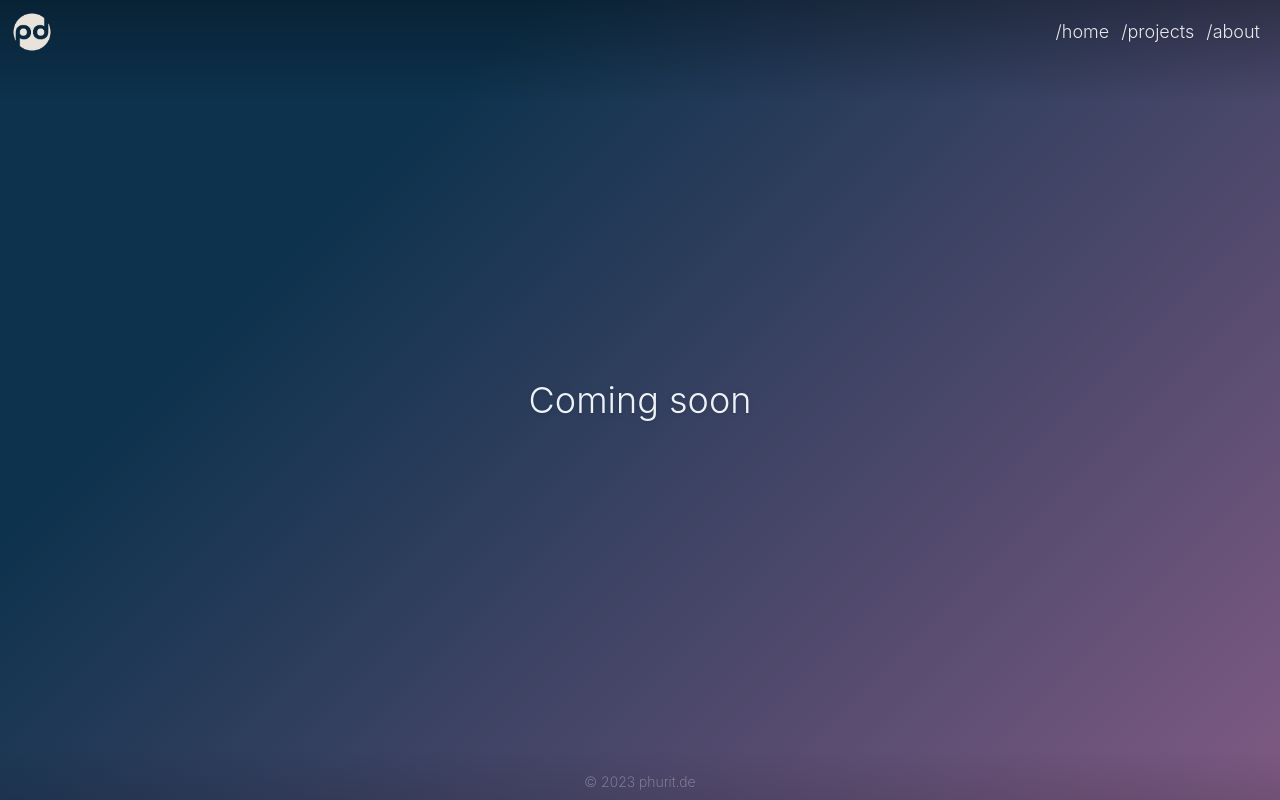
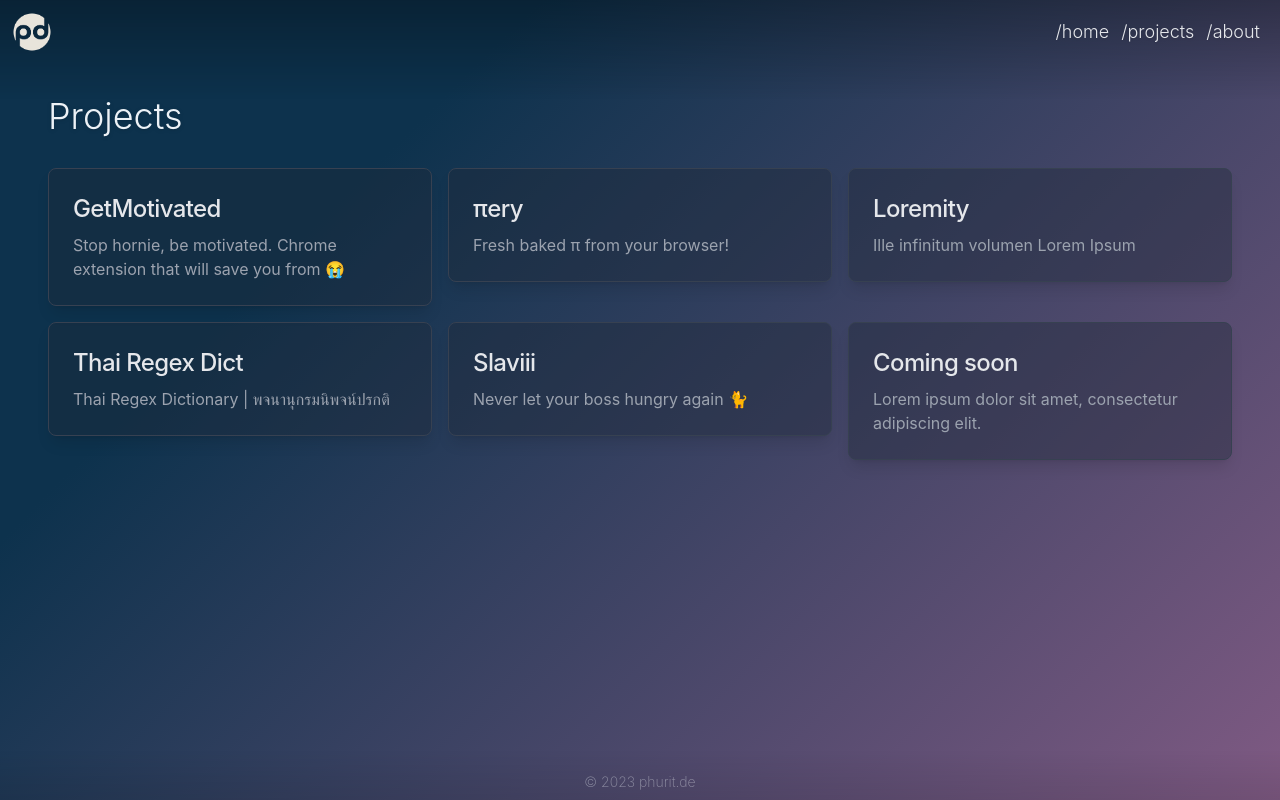
Before and after one commit to richeyphu/phurit-portfolio, a SvelteKit app: page /projects in a window 1280 px wide. Built offline with nearby package versions, Linux system fonts and the light colour scheme.

Commit message:
Add project cards

```diff
--- a/src/routes/projects/+page.svelte
+++ b/src/routes/projects/+page.svelte
@@ -1,10 +1,21 @@
+<script lang="ts">
+	import { projects } from './projects';
+	import Card from './Card.svelte';
+</script>
+
 <svelte:head>
 	<title>Projects | phurit.de</title>
 	<meta name="description" content="My projects" />
 </svelte:head>
 
-<content class="flex h-screen">
-	<div class="m-auto">
-		<h1 class="font-light text-4xl drop-shadow">Coming soon</h1>
+<content class="flex sm:h-full lg:h-screen px-5 pt-24 pb-20">
+	<div class="mx-auto justify-center">
+		<h1 class="font-light text-4xl drop-shadow">Projects</h1>
+		<div class="grid grid-cols-1 gap-4 mt-8 sm:grid-cols-1 md:grid-cols-2 lg:grid-cols-3">
+			{#each projects.reverse() as project}
+				<Card title={project.title} description={project.description} link={project.link} />
+			{/each}
+			<Card title="Coming soon" />
+		</div>
 	</div>
 </content>
--- /dev/null
+++ b/src/routes/projects/Card.svelte
@@ -0,0 +1,22 @@
+<script lang="ts">
+    import 'animate.css';
+
+	export let title: string = 'Lorem ipsum dolor sit amet';
+	export let description: string = 'Lorem ipsum dolor sit amet, consectetur adipiscing elit.';
+	export let link: string = '#';
+</script>
+
+<div class="animate__animated animate__fadeInDown">
+	<a
+		href={link}
+		target={link.startsWith('#') ? '' : '_blank'}
+		class="block max-w-sm p-6 border rounded-lg shadow-lg bg-gray-800 border-gray-700 bg-opacity-40 hover:bg-opacity-30 backdrop-blur-lg"
+	>
+		<h5 class="mb-2 text-2xl font-medium tracking-tight text-gray-200">
+			{title}
+		</h5>
+		<p class="font-normal text-gray-400">
+			{description}
+		</p>
+	</a>
+</div>
--- /dev/null
+++ b/src/routes/projects/projects.ts
@@ -0,0 +1,33 @@
+export interface Project {
+	title: string;
+	description?: string;
+	link?: string;
+}
+
+export const projects: Project[] = [
+	{
+		title: 'Slaviii',
+		description: 'Never let your boss hungry again 🐈',
+		link: 'https://github.com/richeyphu/Slaviii'
+	},
+	{
+		title: 'Thai Regex Dict',
+		description: 'Thai Regex Dictionary | พจนานุกรมนิพจน์ปรกติ',
+		link: 'https://github.com/richeyphu/thai-regex-dict'
+	},
+	{
+		title: 'Loremity',
+		description: 'Ille infinitum volumen Lorem Ipsum',
+		link: 'https://github.com/richeyphu/loremity'
+	},
+	{
+		title: 'πery',
+		description: 'Fresh baked π from your browser!',
+		link: 'https://github.com/richeyphu/piery'
+	},
+	{
+		title: 'GetMotivated',
+		description: 'Stop hornie, be motivated. Chrome extension that will save you from 😭',
+		link: 'https://github.com/richeyphu/GetMotivated'
+	}
+];
```
